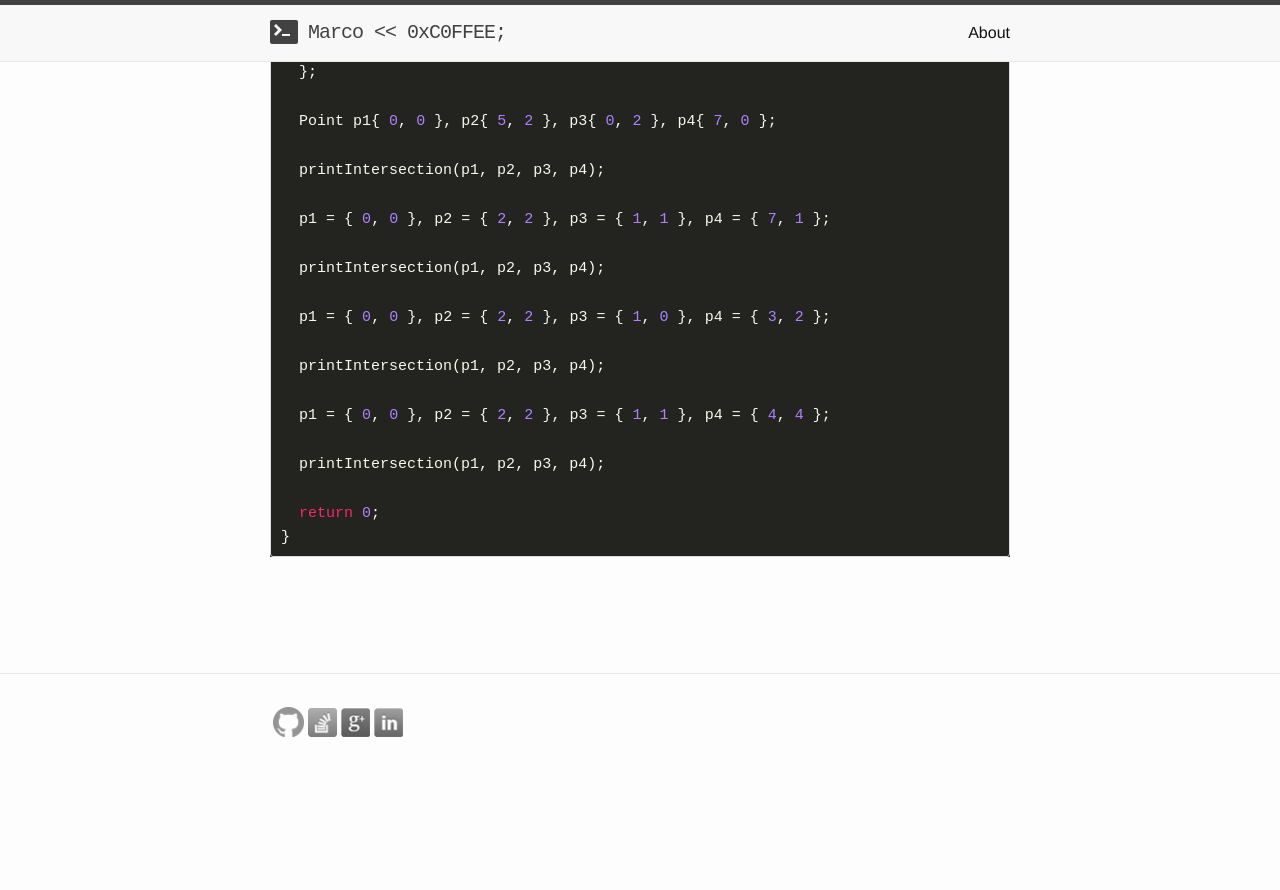
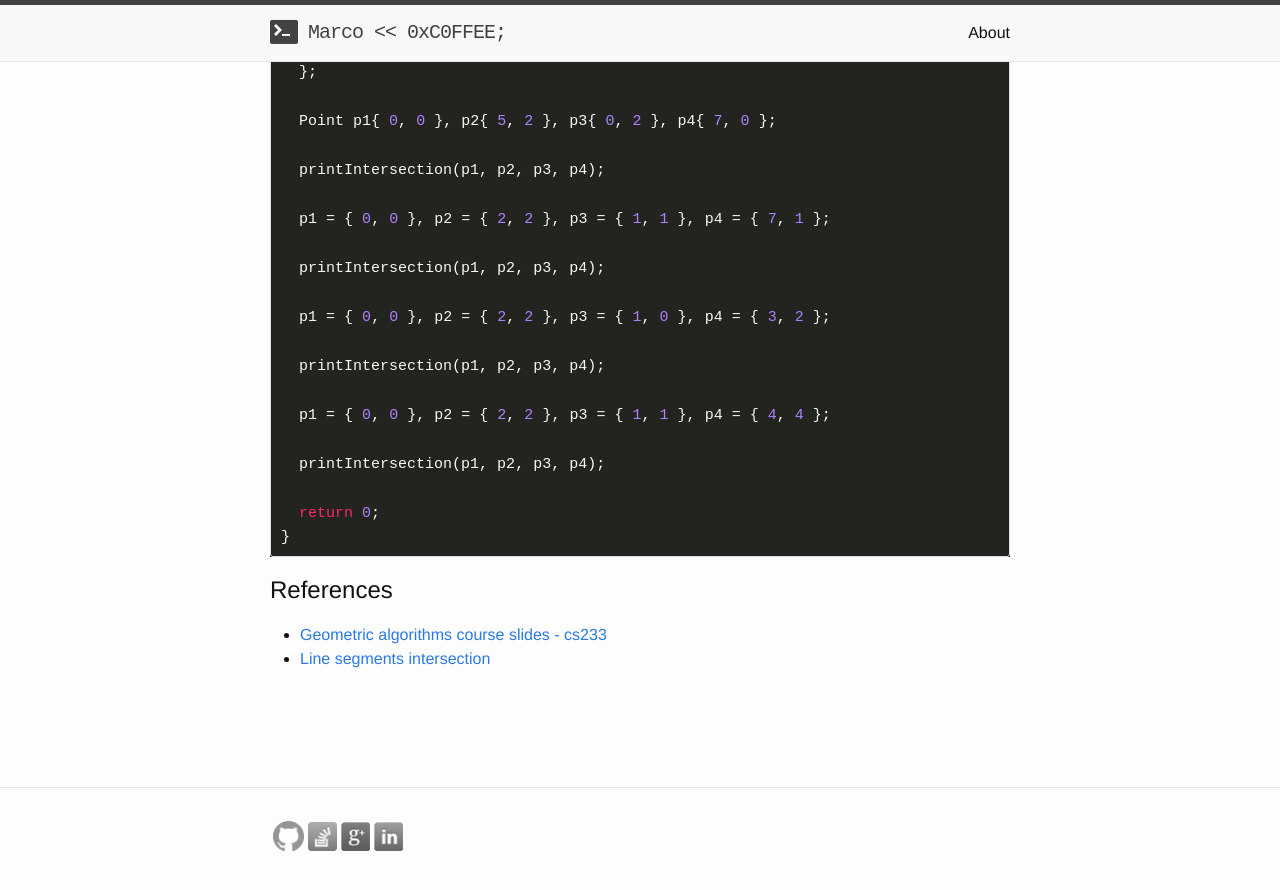
Before and after one commit to marcodiiga/marcodiiga.github.io, a Jekyll site: the page built from _posts/2015-08-24-line-segments-intersection.markdown, in a window 1280 px wide and 900 px high, scrolled down 4206 px. Shown: the top 890 px of the window. Built offline with Jekyll 4.4.1, drawn with Linux system fonts in a browser that asks for light colours; formulas are drawn with MathJax 3; before the commit the page ends 4992 px from its top, so only the background shows below that.

Commit message:
references

```diff
--- a/_posts/2015-08-24-line-segments-intersection.markdown
+++ b/_posts/2015-08-24-line-segments-intersection.markdown
@@ -151,3 +151,9 @@ int main() {
   return 0;
 }
 {% endhighlight %}
+
+
+References
+==========
+- [Geometric algorithms course slides - cs233](http://www.dcs.gla.ac.uk/~pat/52233/slides/Geometry1x1.pdf)
+- [Line segments intersection](http://www.geeksforgeeks.org/check-if-two-given-line-segments-intersect/)
```
